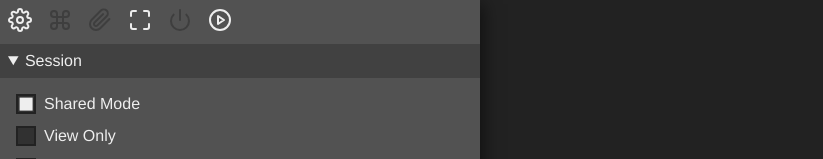
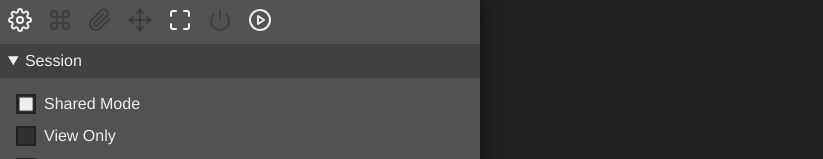
Before and after one commit to andersevenrud/vuensee, a Vue app: page / in a window 1280 px wide. Shown: the top 159 px of the page, without its empty margins (0-823 px from the left). Built offline with nearby package versions, Linux system fonts and the light colour scheme; what @novnc/novnc would draw is missing.

Commit message:
Added viewport dragging/moving

```diff
--- a/src/components/App.vue
+++ b/src/components/App.vue
@@ -16,8 +16,11 @@
         :fullscreen="fullscreen"
         :power="capabilities.power"
         :view-only="settings.viewOnly"
+        :clip-to-window="settings.clipToWindow"
         :features="config.features"
+        :dragging="dragging"
         @settings="onSettingsToggle"
+        @drag="onDragToggle"
         @connect="onConnectRequest"
         @disconnect="onDisconnectRequest"
         @maximize="onMaximize"
@@ -159,13 +162,23 @@ export default {
       store.toggleSettings()
     },
 
+    onDragToggle() {
+      store.toggleDragging()
+
+      _client.applySettings(this.settings, {
+        dragging: this.dragging
+      })
+    },
+
     onUpdateSettings({ key, value }) {
       store.updateSettings({
         [key]: value
       })
 
       if (this.connected) {
-        _client.applySettings(this.settings)
+        _client.applySettings(this.settings, {
+          dragging: this.dragging
+        })
       }
     },
 
--- /dev/null
+++ b/src/components/icons/DragIcon.vue
@@ -0,0 +1,36 @@
+<template>
+  <svg
+    xmlns="http://www.w3.org/2000/svg"
+    width="24"
+    height="24"
+    viewBox="0 0 24 24"
+    fill="none"
+    stroke="currentColor"
+    stroke-width="2"
+    stroke-linecap="round"
+    stroke-linejoin="round"
+  >
+    <polyline points="5 9 2 12 5 15" />
+    <polyline points="9 5 12 2 15 5" />
+    <polyline points="15 19 12 22 9 19" />
+    <polyline points="19 9 22 12 19 15" />
+    <line
+      x1="2"
+      y1="12"
+      x2="22"
+      y2="12"
+    />
+    <line
+      x1="12"
+      y1="2"
+      x2="12"
+      y2="22"
+    />
+  </svg>
+</template>
+
+<script>
+export default {
+  name: 'DragIcon'
+}
+</script>
--- a/src/components/inputs/Button.vue
+++ b/src/components/inputs/Button.vue
@@ -21,7 +21,7 @@
 }
 
 .active {
-  background: var(--vuensee-background-color);
+  background: var(--vuensee-background-color) !important;
 }
 </style>
 
--- a/src/components/layout/Controls.vue
+++ b/src/components/layout/Controls.vue
@@ -31,6 +31,16 @@
       @click="$emit('toggle-clipboard')"
     >
       <ClipboardIcon />
+    </Button>
+
+    <Button
+      v-if="features.viewportDragging"
+      :title="t('controls.drag')"
+      :disabled="!connected || !clipToWindow"
+      :active="dragging"
+      @click="$emit('drag')"
+    >
+      <DragIcon />
     </Button>
 
     <template v-if="features.fullscreen">
@@ -123,6 +133,14 @@ export default {
     features: {
       type: Object,
       required: true
+    },
+    dragging: {
+      type: Boolean,
+      required: true
+    },
+    clipToWindow: {
+      type: Boolean,
+      required: true
     }
   },
 
@@ -134,7 +152,8 @@ export default {
     'connect',
     'toggle-keys',
     'toggle-clipboard',
-    'power'
+    'power',
+    'drag'
   ],
 
   setup() {
--- a/src/config.js
+++ b/src/config.js
@@ -36,6 +36,7 @@ const settingsMap = [
 ]
 
 const featureMap = [
+  'viewportDragging',
   'settings',
   'clipboard',
   'fullscreen',
--- a/src/main.js
+++ b/src/main.js
@@ -20,6 +20,7 @@ import MaximizeIcon from './components/icons/MaximizeIcon.vue'
 import PowerIcon from './components/icons/PowerIcon.vue'
 import DisconnectIcon from './components/icons/DisconnectIcon.vue'
 import ConnectIcon from './components/icons/ConnectIcon.vue'
+import DragIcon from './components/icons/DragIcon.vue'
 import messages from './translations'
 import './assets/index.css'
 import './assets/theme.css'
@@ -46,4 +47,5 @@ app.component('MaximizeIcon', MaximizeIcon)
 app.component('PowerIcon', PowerIcon)
 app.component('DisconnectIcon', DisconnectIcon)
 app.component('ConnectIcon', ConnectIcon)
+app.component('DragIcon', DragIcon)
 app.mount('#app')
--- a/src/store.js
+++ b/src/store.js
@@ -59,6 +59,7 @@ const initialSettings = {
 
 const _state = reactive({
   messages: [],
+  dragging: false,
   fullscreen: false,
   clipboard: '',
 
@@ -137,6 +138,8 @@ export const updateFullscreen = fullscreen => (_state.fullscreen = fullscreen)
 
 export const updateCapabilities = capabilities => Object.assign(_state.capabilities, capabilities)
 
+export const toggleDragging = (dragging = !_state.dragging) => (_state.dragging = dragging)
+
 export const toggleLogin = (showLogin = !_state.showLogin) => (_state.showLogin = showLogin)
 
 export const toggleSettings = (showSettings = !_state.showSettings) => Object.assign(_state, {
@@ -188,6 +191,7 @@ export const connectionDeactivated = (reconnecting = false) => Object.assign(_st
   reconnecting,
   clipboard: '',
   showSettings: !reconnecting,
+  dragging: false,
   settings: {
     ..._state.settings,
     password: reconnecting ? _state.password : ''
--- a/src/translations.js
+++ b/src/translations.js
@@ -13,7 +13,8 @@ export default {
       fullscreen: 'Toggle fullscreen',
       power: 'Toggle power buttons',
       connect: 'Connect',
-      disconnect: 'Disconnect'
+      disconnect: 'Disconnect',
+      drag: 'Drag VIewport'
     },
 
     keys: {
--- a/src/utils/novnc.js
+++ b/src/utils/novnc.js
@@ -40,7 +40,9 @@ export const createBell = name => createAudioElement([
 ])
 
 export class VuenseeRFB extends RFB {
-  applySettings(settings) {
+  applySettings(settings, {
+    dragging = false
+  } = {}) {
     this.clipViewport = settings.clipToWindow
     this.scaleViewport = settings.scalingMode === 'scale'
     this.resizeSession = settings.scalingMode === 'remote'
@@ -48,6 +50,9 @@ export class VuenseeRFB extends RFB {
     this.compressionLevel = settings.compression
     this.showDotCursor = settings.dotCursor
     this.viewOnly = settings = settings.viewOnly
+    this.dragViewport = !this.clipViewport && this.dragViewport
+      ? false
+      : dragging
   }
 
   hasPowerCapabilities() {
```
Also changed, not shown: 1 other file (tests, documents, lock files or other folders).
